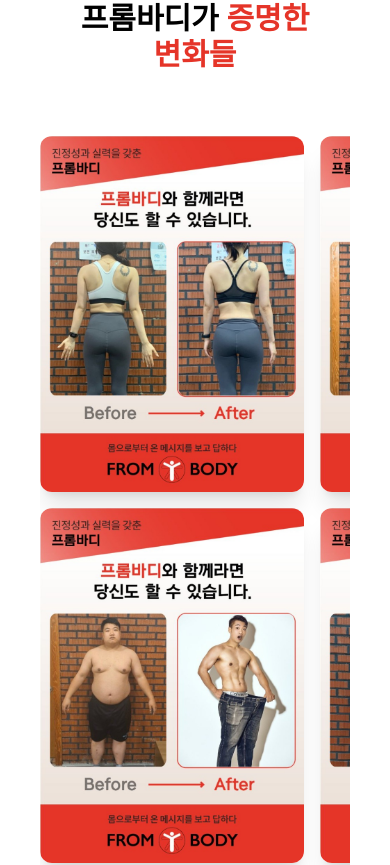
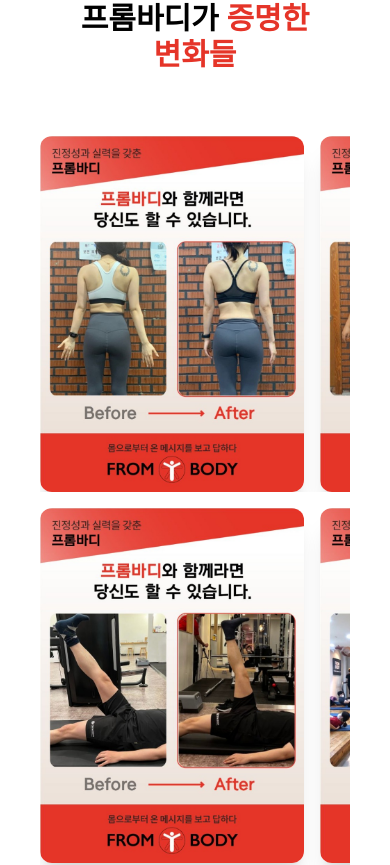
Before and after one commit to okmstyle-collab/from_body-landding, a React (Vite) app: page / in a window 390 px wide. Shown: the part 5914-6779 px from the top of the page. Built offline with nearby package versions, Linux system fonts and the light colour scheme.

Commit message:
Split before/after image table into two independently scrollable rows on mobile

```diff
--- a/src/App.tsx
+++ b/src/App.tsx
@@ -367,12 +367,21 @@ export default function App() {
       <section className="section-padding overflow-hidden">
         <div className="max-w-7xl mx-auto px-4 text-center">
           <h2 className="text-3xl md:text-5xl font-black mb-16 break-keep">프롬바디가 <span className="text-brand-point">증명한 변화들</span></h2>
-          <div className="grid grid-rows-2 grid-flow-col auto-cols-[85%] sm:auto-cols-[45%] lg:grid-rows-none lg:grid-flow-row lg:grid-cols-4 lg:auto-cols-auto gap-4 lg:gap-6 overflow-x-auto snap-x snap-mandatory pb-4 lg:pb-0 [&::-webkit-scrollbar]:hidden [-ms-overflow-style:'none'] [scrollbar-width:'none']">
-            {[6, 7, 8, 9, 10, 11, 12, 13].map(i => (
-              <div key={i} className="snap-center flex-shrink-0 rounded-xl overflow-hidden shadow-xl bg-white transform transition-transform lg:hover:-translate-y-2">
-                <img src={`/transformations/transform${i}.jpg`} alt={`프롬바디 변화 증명 ${i}`} className="w-full h-auto object-cover pointer-events-none" />
-              </div>
-            ))}
+          <div className="flex flex-col gap-4 lg:gap-6">
+            <div className="grid grid-flow-col auto-cols-[85%] sm:auto-cols-[45%] lg:grid-rows-none lg:grid-flow-row lg:grid-cols-4 lg:auto-cols-auto gap-4 lg:gap-6 overflow-x-auto snap-x snap-mandatory [&::-webkit-scrollbar]:hidden [-ms-overflow-style:'none'] [scrollbar-width:'none']">
+              {[6, 7, 8, 9].map(i => (
+                <div key={i} className="snap-center flex-shrink-0 rounded-xl overflow-hidden shadow-xl bg-white transform transition-transform lg:hover:-translate-y-2">
+                  <img src={`/transformations/transform${i}.jpg`} alt={`프롬바디 변화 증명 ${i}`} className="w-full h-auto object-cover pointer-events-none" />
+                </div>
+              ))}
+            </div>
+            <div className="grid grid-flow-col auto-cols-[85%] sm:auto-cols-[45%] lg:grid-rows-none lg:grid-flow-row lg:grid-cols-4 lg:auto-cols-auto gap-4 lg:gap-6 overflow-x-auto snap-x snap-mandatory pb-4 lg:pb-0 [&::-webkit-scrollbar]:hidden [-ms-overflow-style:'none'] [scrollbar-width:'none']">
+              {[10, 11, 12, 13].map(i => (
+                <div key={i} className="snap-center flex-shrink-0 rounded-xl overflow-hidden shadow-xl bg-white transform transition-transform lg:hover:-translate-y-2">
+                  <img src={`/transformations/transform${i}.jpg`} alt={`프롬바디 변화 증명 ${i}`} className="w-full h-auto object-cover pointer-events-none" />
+                </div>
+              ))}
+            </div>
           </div>
           <div className="mt-16 flex flex-wrap gap-8 justify-center items-center grayscale opacity-60">
             <div className="font-black text-4xl">500+</div>
```
